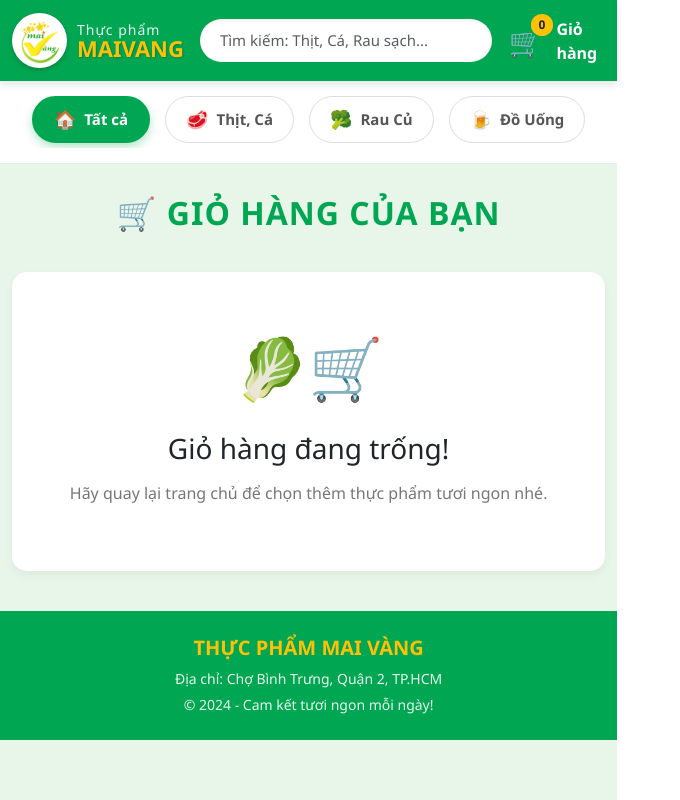
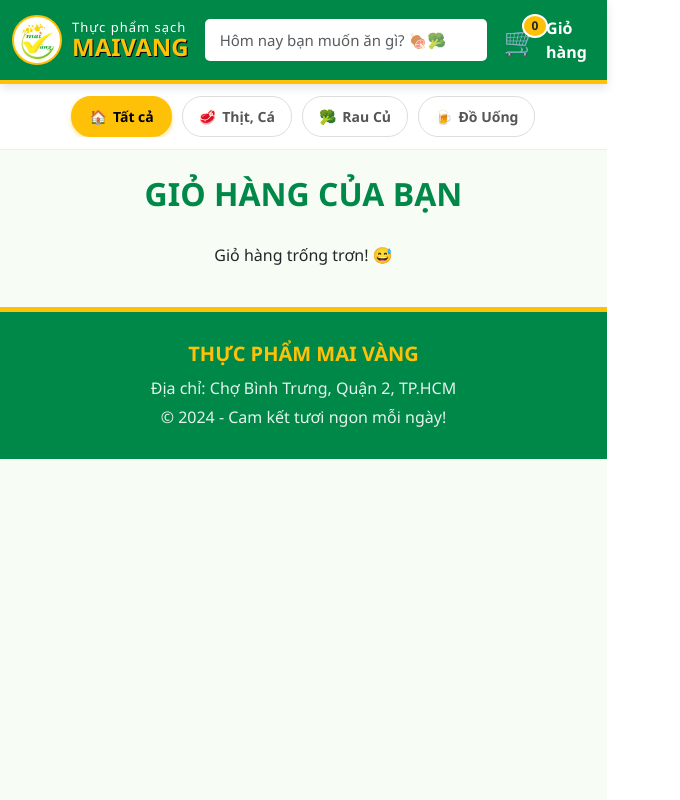
Before and after one commit to leduycode1986/HTML-dau-tay, a React (Vite) app in the folder shop-ban-hang/: page /cart in a window 1280 px wide. Shown: the whole page, without its empty margins (0-680 px from the left). Built offline with nearby package versions, Linux system fonts and the light colour scheme.

Commit message:
sua lai trang

```diff
--- a/shop-ban-hang/src/App.jsx
+++ b/shop-ban-hang/src/App.jsx
@@ -9,12 +9,13 @@ import Badge from 'react-bootstrap/Badge';
 import Form from 'react-bootstrap/Form';
 import { useState, useEffect } from 'react';
 
-// --- BỘ MÀU SẮC CHUẨN THEO LOGO ---
+// --- BỘ MÀU MỚI: XANH LÁ + VÀNG RỰC RỠ ---
 const colors = {
-  primaryGreen: '#00a651', // Xanh lá đậm
-  accentGold: '#ffc107',   // Vàng tươi
-  bgLight: '#e8f5e9',      // Nền xanh nhạt
-  textDark: '#212529'      // Chữ đen
+  primaryGreen: '#008848', // Xanh lá Bách Hóa (đậm đà hơn)
+  accentYellow: '#ffc107', // Vàng tươi (Hoa mai)
+  priceText: '#ff8f00',    // Cam vàng (Giá tiền)
+  bgLight: '#f7fcf5',      // Nền xanh siêu nhạt
+  textDark: '#333'
 };
 
 function App() {
@@ -61,43 +62,36 @@ function App() {
   }
 
   return (
-    <div style={{ backgroundColor: colors.bgLight, minHeight: '100vh', fontFamily: 'Segoe UI, Roboto, sans-serif' }}>
+    <div style={{ backgroundColor: colors.bgLight, minHeight: '100vh', fontFamily: 'Segoe UI, sans-serif' }}>
 
-      {/* --- THANH MENU (NAVBAR) --- */}
-      <Navbar style={{ backgroundColor: colors.primaryGreen, boxShadow: '0 4px 8px rgba(0,0,0,0.1)' }} variant="dark" expand="lg" sticky="top">
+      {/* NAVBAR: Thêm viền dưới màu Vàng rực rỡ */}
+      <Navbar style={{ backgroundColor: colors.primaryGreen, borderBottom: `4px solid ${colors.accentYellow}`, boxShadow: '0 4px 10px rgba(0,0,0,0.1)' }} variant="dark" expand="lg" sticky="top">
         <Container>
 
-          {/* KHU VỰC LOGO + TÊN THƯƠNG HIỆU */}
           <Navbar.Brand as={Link} to="/" onClick={() => { setDanhMuc('all'); setTuKhoa('') }} style={{ display: 'flex', alignItems: 'center', gap: '10px' }}>
-
-            {/* 1. Ảnh Logo (Trong khung tròn trắng) */}
-            <div style={{ backgroundColor: 'white', borderRadius: '50%', padding: '3px', display: 'flex', alignItems: 'center', justifyContent: 'center', width: '55px', height: '55px', boxShadow: '0 2px 5px rgba(0,0,0,0.2)' }}>
-                <img
-                    src="/img/logo.jpg"
-                    alt="Logo Mai Vang"
-                    style={{ width: '100%', height: '100%', borderRadius: '50%', objectFit: 'contain' }}
-                />
+            {/* Logo tròn */}
+            <div style={{ backgroundColor: 'white', borderRadius: '50%', padding: '2px', width: '50px', height: '50px', border: `2px solid ${colors.accentYellow}` }}>
+                <img src="/img/logo.jpg" alt="Logo" style={{ width: '100%', height: '100%', borderRadius: '50%', objectFit: 'contain' }} />
             </div>
-
-            {/* 2. Tên thương hiệu (Xếp dọc cho đẹp) */}
-            <div style={{ display: 'flex', flexDirection: 'column', lineHeight: '1' }}>
-                <span style={{ color: 'rgba(255,255,255,0.9)', fontSize: '14px', fontWeight: '500', letterSpacing: '1px' }}>Thực phẩm</span>
-                <span style={{ color: colors.accentGold, textTransform: 'uppercase', fontWeight: '900', fontSize: '22px', textShadow: '1px 1px 2px rgba(0,0,0,0.2)' }}>
+            {/* Tên thương hiệu */}
+            <div style={{ display: 'flex', flexDirection: 'column', lineHeight: '1.1' }}>
+                <span style={{ color: '#fff', fontSize: '13px', letterSpacing: '1px' }}>Thực phẩm sạch</span>
+                <span style={{ color: colors.accentYellow, textTransform: 'uppercase', fontWeight: '900', fontSize: '24px', textShadow: '1px 1px 0 #000' }}>
                     MaiVang
                 </span>
             </div>
           </Navbar.Brand>
 
-          <Navbar.Toggle aria-controls="basic-navbar-nav" style={{ border: 'none' }} />
+          <Navbar.Toggle aria-controls="basic-navbar-nav" style={{border: 'none'}} />
           <Navbar.Collapse id="basic-navbar-nav">
 
             <div className="mx-auto my-2" style={{ width: '100%', maxWidth: '500px' }}>
                 <Form className="d-flex">
                     <Form.Control
                     type="search"
-                    placeholder="Tìm kiếm: Thịt, Cá, Rau sạch..."
+                    placeholder="Hôm nay bạn muốn ăn gì? 🍖🥦"
                     className="me-2"
-                    style={{ borderRadius: '25px', border: 'none', padding: '10px 20px', fontSize: '15px', boxShadow: 'inset 0 2px 4px rgba(0,0,0,0.05)' }}
+                    style={{ borderRadius: '5px', border: 'none', padding: '10px 15px', fontSize: '15px' }}
                     value={tuKhoa}
                     onChange={(e) => {
                         setTuKhoa(e.target.value);
@@ -109,9 +103,9 @@ function App() {
 
             <Nav className="ms-auto">
               <Nav.Link as={Link} to="/cart" className="d-flex align-items-center gap-2 text-white" style={{ fontWeight: '600' }}>
-                <div style={{ position: 'relative', display: 'inline-block', marginRight: '5px' }}>
+                <div style={{ position: 'relative' }}>
                     <span style={{fontSize: '28px'}}>🛒</span>
-                    <Badge bg="none" style={{ backgroundColor: colors.accentGold, color: colors.textDark, position: 'absolute', top: '-8px', right: '-12px', borderRadius: '50%', padding: '5px 8px', fontSize: '12px', fontWeight: 'bold', border: `2px solid ${colors.primaryGreen}` }}>
+                    <Badge bg="warning" text="dark" style={{ position: 'absolute', top: '-5px', right: '-10px', borderRadius: '50%', border: '2px solid white' }}>
                     {gioHang.reduce((tong, sp) => tong + sp.soLuong, 0)}
                     </Badge>
                 </div>
@@ -123,9 +117,9 @@ function App() {
         </Container>
       </Navbar>
 
-      {/* --- MENU DANH MỤC NGANG --- */}
-      <div style={{ backgroundColor: 'white', padding: '15px 0', borderBottom: `1px solid ${colors.primaryGreen}20` }}>
-        <Container style={{ display: 'flex', gap: '15px', overflowX: 'auto', whiteSpace: 'nowrap', paddingBottom: '5px', justifyContent: 'center' }}>
+      {/* MENU DANH MỤC: Nền trắng sạch sẽ */}
+      <div style={{ backgroundColor: 'white', padding: '12px 0', borderBottom: '1px solid #eee' }}>
+        <Container style={{ display: 'flex', gap: '10px', overflowX: 'auto', whiteSpace: 'nowrap', justifyContent: 'center' }}>
             <NutDanhMuc ten="Tất cả" icon="🏠" dangChon={danhMuc === 'all'} onClick={() => setDanhMuc('all')} colors={colors} />
             <NutDanhMuc ten="Thịt, Cá" icon="🥩" dangChon={danhMuc === 'thitca'} onClick={() => setDanhMuc('thitca')} colors={colors} />
             <NutDanhMuc ten="Rau Củ" icon="🥦" dangChon={danhMuc === 'raucu'} onClick={() => setDanhMuc('raucu')} colors={colors} />
@@ -133,56 +127,43 @@ function App() {
         </Container>
       </div>
 
-      <Container style={{ marginTop: '30px', marginBottom: '40px' }}>
+      <Container style={{ marginTop: '25px', marginBottom: '40px' }}>
          <Routes>
             <Route path="/" element={<Home themVaoGio={themVaoGio} danhMuc={danhMuc} tuKhoa={tuKhoa} colors={colors} />} />
             <Route path="/product/:id" element={<ProductDetail themVaoGio={themVaoGio} colors={colors} />} />
-            <Route
-                path="/cart"
-                element={
-                    <Cart
-                        gioHang={gioHang}
-                        chinhSuaSoLuong={chinhSuaSoLuong}
-                        xoaSanPham={xoaSanPham}
-                        xoaHetGioHang={xoaHetGioHang}
-                        colors={colors}
-                    />
-                }
-            />
+            <Route path="/cart" element={<Cart gioHang={gioHang} chinhSuaSoLuong={chinhSuaSoLuong} xoaSanPham={xoaSanPham} xoaHetGioHang={xoaHetGioHang} colors={colors} />} />
          </Routes>
       </Container>
 
-      <footer style={{ textAlign: 'center', padding: '25px', backgroundColor: colors.primaryGreen, color: 'white', marginTop: 'auto' }}>
-        <h5 style={{fontWeight: 'bold', color: colors.accentGold}}>THỰC PHẨM MAI VÀNG</h5>
-        <p style={{ margin: '5px 0', fontSize: '14px', opacity: 0.9 }}>Địa chỉ: Chợ Bình Trưng, Quận 2, TP.HCM</p>
-        <p style={{ margin: 0, fontSize: '14px', opacity: 0.9 }}>© 2024 - Cam kết tươi ngon mỗi ngày!</p>
+      <footer style={{ textAlign: 'center', padding: '30px 10px', backgroundColor: colors.primaryGreen, color: 'white', marginTop: 'auto', borderTop: `5px solid ${colors.accentYellow}` }}>
+        <h5 style={{fontWeight: '900', color: colors.accentYellow, fontSize: '20px', marginBottom: '10px'}}>THỰC PHẨM MAI VÀNG</h5>
+        <p style={{ margin: '5px 0', opacity: 0.9 }}>Địa chỉ: Chợ Bình Trưng, Quận 2, TP.HCM</p>
+        <p style={{ margin: 0, opacity: 0.9 }}>© 2024 - Cam kết tươi ngon mỗi ngày!</p>
       </footer>
     </div>
   )
 }
 
-// Component Nút Danh Mục
+// Nút danh mục: Khi chọn sẽ có màu Vàng + Chữ Đen (Rất nổi)
 function NutDanhMuc({ ten, icon, dangChon, onClick, colors }) {
     return (
         <button
             onClick={onClick}
             style={{
-                padding: '8px 20px',
-                borderRadius: '30px',
-                border: dangChon ? `2px solid ${colors.primaryGreen}` : '1px solid #ddd',
+                padding: '8px 16px',
+                borderRadius: '20px',
+                border: dangChon ? `2px solid ${colors.accentYellow}` : '1px solid #ddd',
                 cursor: 'pointer',
-                backgroundColor: dangChon ? colors.primaryGreen : 'white',
-                color: dangChon ? 'white' : '#555',
+                backgroundColor: dangChon ? colors.accentYellow : 'white', // Nền Vàng khi chọn
+                color: dangChon ? '#000' : '#555', // Chữ Đen khi chọn (cho dễ đọc)
                 fontWeight: '700',
-                display: 'flex',
-                alignItems: 'center',
-                gap: '8px',
+                display: 'flex', alignItems: 'center', gap: '6px',
+                fontSize: '14px',
                 transition: 'all 0.2s',
-                fontSize: '15px',
-                boxShadow: dangChon ? '0 4px 10px rgba(0,166,81,0.3)' : 'none'
+                boxShadow: dangChon ? '0 2px 5px rgba(255, 193, 7, 0.4)' : 'none'
             }}
         >
-            <span style={{ fontSize: '1.2em' }}>{icon}</span> {ten}
+            <span>{icon}</span> {ten}
         </button>
     )
 }
--- a/shop-ban-hang/src/Cart.jsx
+++ b/shop-ban-hang/src/Cart.jsx
@@ -5,114 +5,48 @@ function Cart({ gioHang, chinhSuaSoLuong, xoaSanPham, xoaHetGioHang, colors }) {
     const giaTien = parseInt(item.gia.replace(/\./g, '').replace(' VNĐ', ''));
     return total + (giaTien * item.soLuong);
   }, 0);
-
   const [thongTin, setThongTin] = useState({ hoten: '', sdt: '', diachi: '' });
 
   function xuLyThanhToan() {
-      if (thongTin.hoten === '' || thongTin.sdt === '' || thongTin.diachi === '') {
-          alert("Vui lòng điền đầy đủ thông tin giao hàng! 📝");
-          return;
-      }
-      alert(`🎉 Cảm ơn anh/chị ${thongTin.hoten} đã đặt hàng tại MaiVang!\n💰 Tổng tiền: ${tongTien.toLocaleString()} VNĐ\n🚚 Đơn hàng sẽ được giao tới: ${thongTin.diachi}`);
+      if (!thongTin.hoten || !thongTin.sdt || !thongTin.diachi) { alert("Thiếu thông tin!"); return; }
+      alert(`Đơn hàng của ${thongTin.hoten} trị giá ${tongTien.toLocaleString()} VNĐ đã được ghi nhận!`);
       xoaHetGioHang();
   }
 
   return (
-    <div style={{ maxWidth: '1100px', margin: '0 auto' }}>
-      <h2 style={{textAlign: 'center', marginBottom: '35px', color: colors.primaryGreen, textTransform: 'uppercase', fontWeight: '800', letterSpacing: '1px'}}>
-        🛒 Giỏ hàng của bạn
-      </h2>
+    <div style={{ maxWidth: '1000px', margin: '0 auto' }}>
+      <h2 style={{textAlign: 'center', marginBottom: '30px', color: colors.primaryGreen, fontWeight: '800'}}>GIỎ HÀNG CỦA BẠN</h2>
 
-      {gioHang.length === 0 ? (
-        <div style={{textAlign: 'center', marginTop: '40px', backgroundColor: 'white', padding: '50px', borderRadius: '15px', boxShadow: '0 4px 10px rgba(0,0,0,0.05)'}}>
-           <span style={{fontSize: '60px', display: 'block', marginBottom: '20px'}}>🥬🛒</span>
-           <h3 style={{color: colors.textDark, marginBottom: '15px'}}>Giỏ hàng đang trống!</h3>
-           <p style={{color: '#777'}}>Hãy quay lại trang chủ để chọn thêm thực phẩm tươi ngon nhé.</p>
-        </div>
-      ) : (
-        <div style={{ display: 'flex', gap: '30px', flexWrap: 'wrap', alignItems: 'flex-start' }}>
+      {gioHang.length === 0 ? <p style={{textAlign: 'center'}}>Giỏ hàng trống trơn! 😅</p> : (
+        <div style={{ display: 'flex', gap: '30px', flexWrap: 'wrap' }}>
 
-          {/* DANH SÁCH HÀNG */}
-          <div style={{ flex: '2 1 500px', backgroundColor: 'white', padding: '25px', borderRadius: '15px', boxShadow: '0 4px 10px rgba(0,0,0,0.05)' }}>
+          <div style={{ flex: '2 1 500px', backgroundColor: 'white', padding: '20px', borderRadius: '10px' }}>
             {gioHang.map((item, index) => (
-                <div key={index} style={{ display: 'flex', justifyContent: 'space-between', alignItems: 'center', borderBottom: index === gioHang.length - 1 ? 'none' : '1px solid #eee', padding: '20px 0' }}>
-                    <div style={{ display: 'flex', gap: '20px', alignItems: 'center' }}>
-                        <img src={item.anh} alt={item.ten} style={{ width: '80px', height: '80px', objectFit: 'cover', borderRadius: '8px', border: `1px solid ${colors.bgLight}` }} />
-                        <div>
-                            <h5 style={{margin: '0 0 8px 0', fontSize: '17px', fontWeight: '600', color: colors.textDark}}>{item.ten}</h5>
-                            <small style={{ color: colors.primaryGreen, fontWeight: 'bold', fontSize: '16px' }}>{item.gia}</small>
-                        </div>
+                <div key={index} style={{ display: 'flex', justifyContent: 'space-between', alignItems: 'center', borderBottom: '1px solid #eee', padding: '15px 0' }}>
+                    <div style={{ display: 'flex', gap: '15px', alignItems: 'center' }}>
+                        <img src={item.anh} style={{ width: '60px', height: '60px', objectFit: 'cover', borderRadius: '5px' }} />
+                        <div><h5 style={{margin: 0, fontSize: '16px'}}>{item.ten}</h5><small style={{color: colors.priceText, fontWeight: 'bold'}}>{item.gia}</small></div>
                     </div>
-                    <div style={{ display: 'flex', alignItems: 'center', gap: '12px' }}>
-                        {/* Nút tăng giảm số lượng viền xanh */}
-                        <button onClick={() => chinhSuaSoLuong(item.id, 'giam')} style={{width: '32px', height: '32px', borderRadius: '50%', border: `2px solid ${colors.primaryGreen}`, background: 'white', color: colors.primaryGreen, cursor: 'pointer', fontWeight: 'bold', fontSize: '16px'}}>-</button>
-                        <span style={{fontWeight: 'bold', fontSize: '16px', minWidth: '25px', textAlign: 'center'}}>{item.soLuong}</span>
-                        <button onClick={() => chinhSuaSoLuong(item.id, 'tang')} style={{width: '32px', height: '32px', borderRadius: '50%', border: `2px solid ${colors.primaryGreen}`, background: 'white', color: colors.primaryGreen, cursor: 'pointer', fontWeight: 'bold', fontSize: '16px'}}>+</button>
-
-                        {/* Nút xóa màu đỏ */}
-                        <button onClick={() => xoaSanPham(item.id)} style={{ marginLeft: '20px', color: '#dc3545', border: 'none', background: 'none', cursor: 'pointer', fontSize: '20px' }} title="Xóa sản phẩm">🗑️</button>
+                    <div>
+                        <button onClick={() => chinhSuaSoLuong(item.id, 'giam')}>-</button>
+                        <span style={{margin: '0 10px'}}>{item.soLuong}</span>
+                        <button onClick={() => chinhSuaSoLuong(item.id, 'tang')}>+</button>
+                        <button onClick={() => xoaSanPham(item.id)} style={{marginLeft: '10px', color: 'red', border: 'none', background: 'none'}}>🗑</button>
                     </div>
                 </div>
             ))}
-
-            <div style={{ textAlign: 'right', marginTop: '25px', paddingTop: '20px', borderTop: '2px dashed #eee' }}>
-                <span style={{ fontSize: '18px', color: colors.textDark }}>Tổng cộng: </span>
-                {/* Tổng tiền màu Vàng Điểm Nhấn */}
-                <span style={{ color: colors.accentGold, fontSize: '32px', fontWeight: '900', marginLeft: '10px' }}>{tongTien.toLocaleString()} VNĐ</span>
-            </div>
+            <h3 style={{ textAlign: 'right', marginTop: '20px', color: colors.priceText }}>Tổng: {tongTien.toLocaleString()} VNĐ</h3>
           </div>
 
-          {/* FORM THÔNG TIN */}
-          {/* Nền form màu Xanh Nhạt */}
-          <div style={{ flex: '1 1 350px', padding: '30px', borderRadius: '15px', backgroundColor: colors.bgLight, border: `2px solid ${colors.primaryGreen}30` }}>
-            <h4 style={{marginTop: 0, color: colors.primaryGreen, marginBottom: '25px', fontWeight: '700', display: 'flex', alignItems: 'center', gap: '10px'}}>
-                <span>🚚</span> Thông tin giao hàng
-            </h4>
+          <div style={{ flex: '1 1 300px', padding: '20px', backgroundColor: 'white', borderRadius: '10px', border: `2px solid ${colors.accentYellow}` }}>
+            <h4 style={{marginTop: 0, color: colors.primaryGreen}}>Thông tin</h4>
+            <input placeholder="Họ tên" style={{width: '100%', padding: '10px', marginBottom: '10px'}} value={thongTin.hoten} onChange={e => setThongTin({...thongTin, hoten: e.target.value})} />
+            <input placeholder="Số điện thoại" style={{width: '100%', padding: '10px', marginBottom: '10px'}} value={thongTin.sdt} onChange={e => setThongTin({...thongTin, sdt: e.target.value})} />
+            <textarea placeholder="Địa chỉ" style={{width: '100%', padding: '10px', marginBottom: '20px'}} value={thongTin.diachi} onChange={e => setThongTin({...thongTin, diachi: e.target.value})} />
 
-            <div style={{ marginBottom: '20px' }}>
-                <input
-                    type="text" placeholder="Họ và tên người nhận *"
-                    style={{ width: '100%', padding: '14px', borderRadius: '8px', border: '1px solid #ccc', outline: 'none', transition: 'border 0.2s' }}
-                    onFocus={(e) => e.target.style.border = `2px solid ${colors.primaryGreen}`}
-                    onBlur={(e) => e.target.style.border = '1px solid #ccc'}
-                    value={thongTin.hoten}
-                    onChange={(e) => setThongTin({ ...thongTin, hoten: e.target.value })}
-                />
-            </div>
-
-            <div style={{ marginBottom: '20px' }}>
-                <input
-                    type="text" placeholder="Số điện thoại liên hệ *"
-                    style={{ width: '100%', padding: '14px', borderRadius: '8px', border: '1px solid #ccc', outline: 'none', transition: 'border 0.2s' }}
-                    onFocus={(e) => e.target.style.border = `2px solid ${colors.primaryGreen}`}
-                    onBlur={(e) => e.target.style.border = '1px solid #ccc'}
-                    value={thongTin.sdt}
-                    onChange={(e) => setThongTin({ ...thongTin, sdt: e.target.value })}
-                />
-            </div>
-
-            <div style={{ marginBottom: '30px' }}>
-                <textarea
-                    rows="3" placeholder="Địa chỉ nhận hàng chi tiết *"
-                    style={{ width: '100%', padding: '14px', borderRadius: '8px', border: '1px solid #ccc', outline: 'none', transition: 'border 0.2s', resize: 'none' }}
-                    onFocus={(e) => e.target.style.border = `2px solid ${colors.primaryGreen}`}
-                    onBlur={(e) => e.target.style.border = '1px solid #ccc'}
-                    value={thongTin.diachi}
-                    onChange={(e) => setThongTin({ ...thongTin, diachi: e.target.value })}
-                ></textarea>
-            </div>
-
-            <button
-                onClick={xuLyThanhToan}
-                // Nút Đặt hàng màu Xanh Chủ Đạo
-                style={{ width: '100%', background: colors.primaryGreen, color: 'white', padding: '16px', fontSize: '18px', border: 'none', borderRadius: '8px', cursor: 'pointer', fontWeight: 'bold', textTransform: 'uppercase', boxShadow: '0 4px 10px rgba(0, 166, 81, 0.3)', transition: 'background-color 0.2s' }}
-                onMouseOver={(e) => e.currentTarget.style.backgroundColor = '#008f45'}
-                onMouseOut={(e) => e.currentTarget.style.backgroundColor = colors.primaryGreen}
-            >
-                ĐẶT HÀNG NGAY
-            </button>
+            {/* NÚT THANH TOÁN MÀU VÀNG */}
+            <button onClick={xuLyThanhToan} style={{ width: '100%', background: colors.accentYellow, color: 'black', padding: '15px', border: 'none', borderRadius: '5px', fontWeight: 'bold', boxShadow: '0 4px 0 #e0a800', cursor: 'pointer' }}>ĐẶT HÀNG NGAY</button>
           </div>
-
         </div>
       )}
     </div>
```
Also changed, not shown: shop-ban-hang/src/Home.jsx (+25 -37 lines), shop-ban-hang/src/ProductDetail.jsx (+19 -52 lines).
